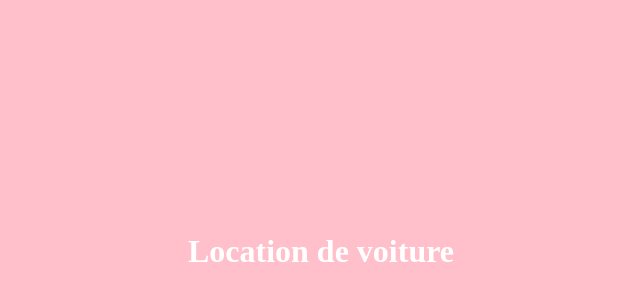
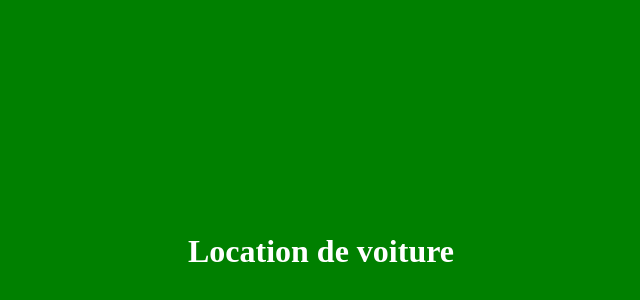
Before and after one commit to elainelenny/testeGit, a plain HTML site: page index.html in a window 1280 px wide. Shown: the part 28-328 px from the top of the page, without its empty margins (319-959 px from the left). Drawn offline with Linux system fonts and the light colour scheme.

Commit message:
modification de la couleur

```diff
--- a/index.html
+++ b/index.html
@@ -1,5 +1,5 @@
 <html>
-<body style="background-color:pink">
+<body style="background-color:green">
    <h1 style=" padding-top : 20%; padding-bottom : 20%; text-align:center; color:#FFFFFF">  Location de voiture </h1>
  </body>
 </html>
```
